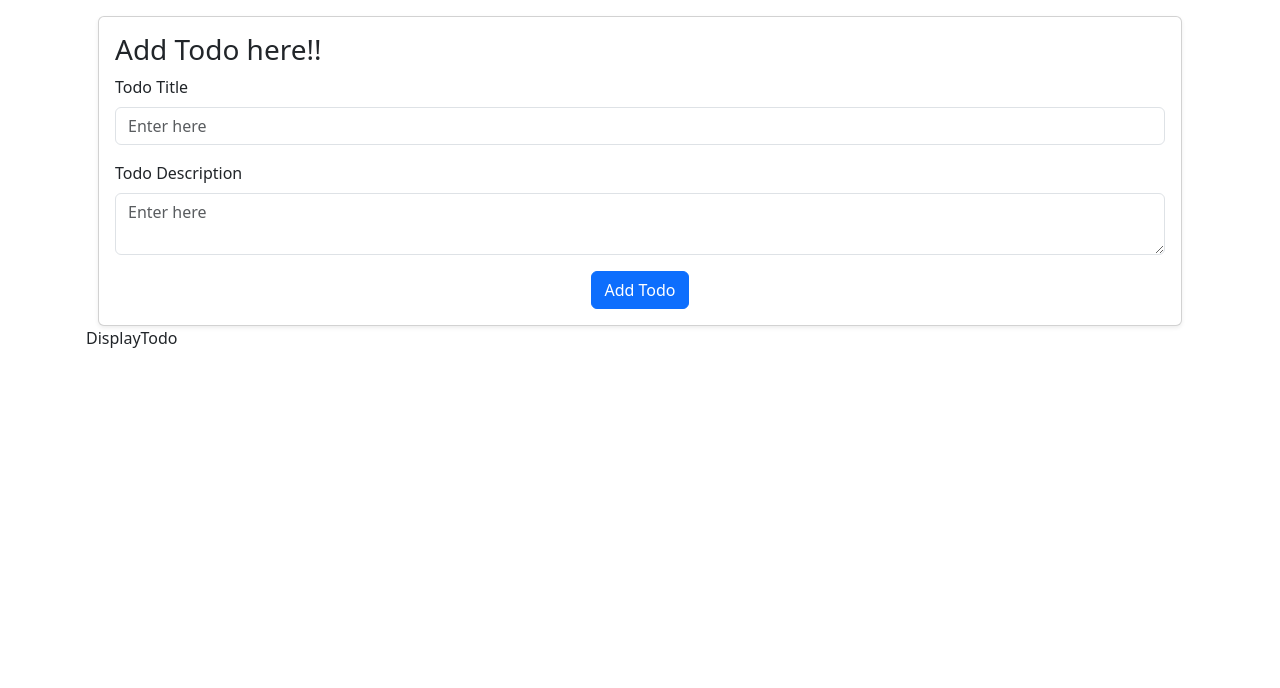
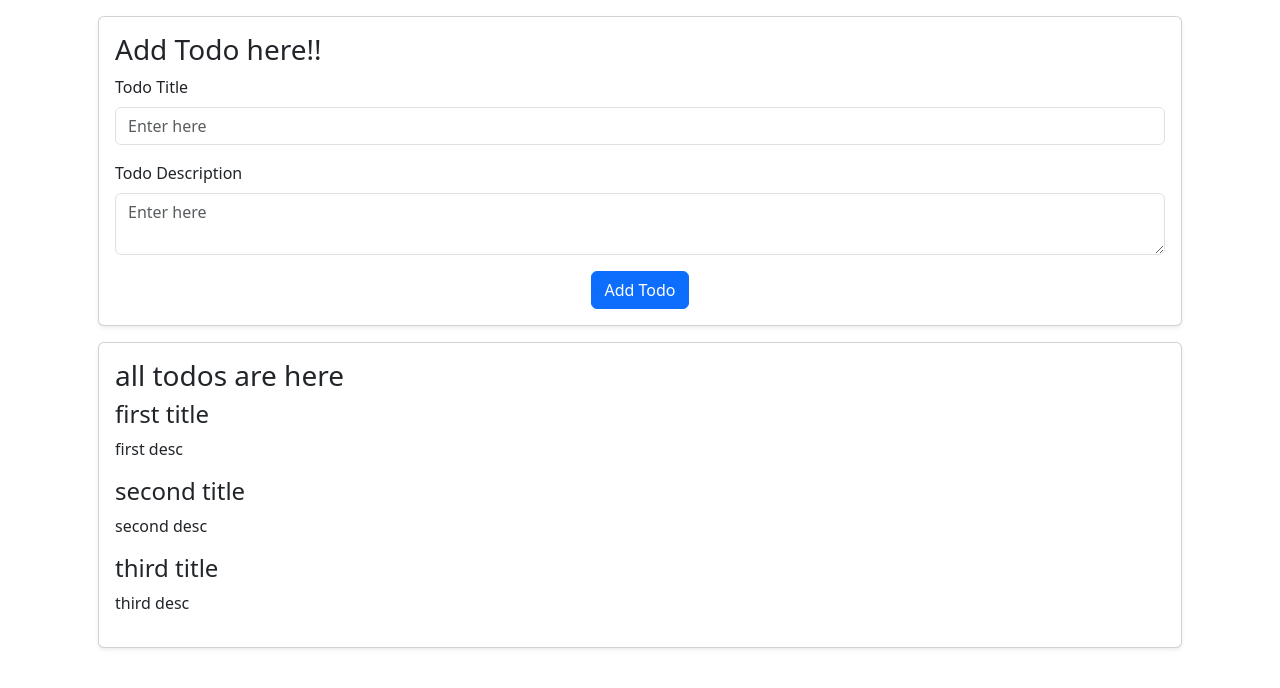
Before and after one commit to Nishan9t/redux-practice-todoapp, a React (Create React App) app: page / in a window 1280 px wide. Shown: the top 688 px of the page. Built offline with nearby package versions, Linux system fonts and the light colour scheme.

Commit message:
displayTodo frontend is completed

```diff
--- a/src/components/DisplayTodo.jsx
+++ b/src/components/DisplayTodo.jsx
@@ -1,8 +1,45 @@
-import React from 'react'
+import React, { useState } from 'react'
+import {Container,Row,Col,Card,ListGroup} from 'react-bootstrap'
 
 const DisplayTodo = () => {
+
+    const [todos,setTodos]=useState([
+        {
+        title:'first title',
+        description:"first desc"
+         },
+        {
+        title:'second title',
+        description:"second desc"
+         },
+        {
+        title:'third title',
+        description:"third desc"
+         }
+        ])
   return (
-    <div>DisplayTodo</div>
+    <Container>
+        <Row>
+            <Col>
+                <Card className='mt-3 shadow-sm'>
+                    <Card.Body>
+                        <h3> all todos are here</h3>
+                        {
+                            todos.map((todo,index)=>(
+
+                                <ListGroup.Item key={index}>
+                                <h4>{todo.title}</h4>
+                                <p>{todo.description}</p>
+                                </ListGroup.Item>
+                            )
+
+                            )
+                        }
+                    </Card.Body>
+                </Card>
+            </Col>
+        </Row>
+    </Container>
   )
 }
 
```
